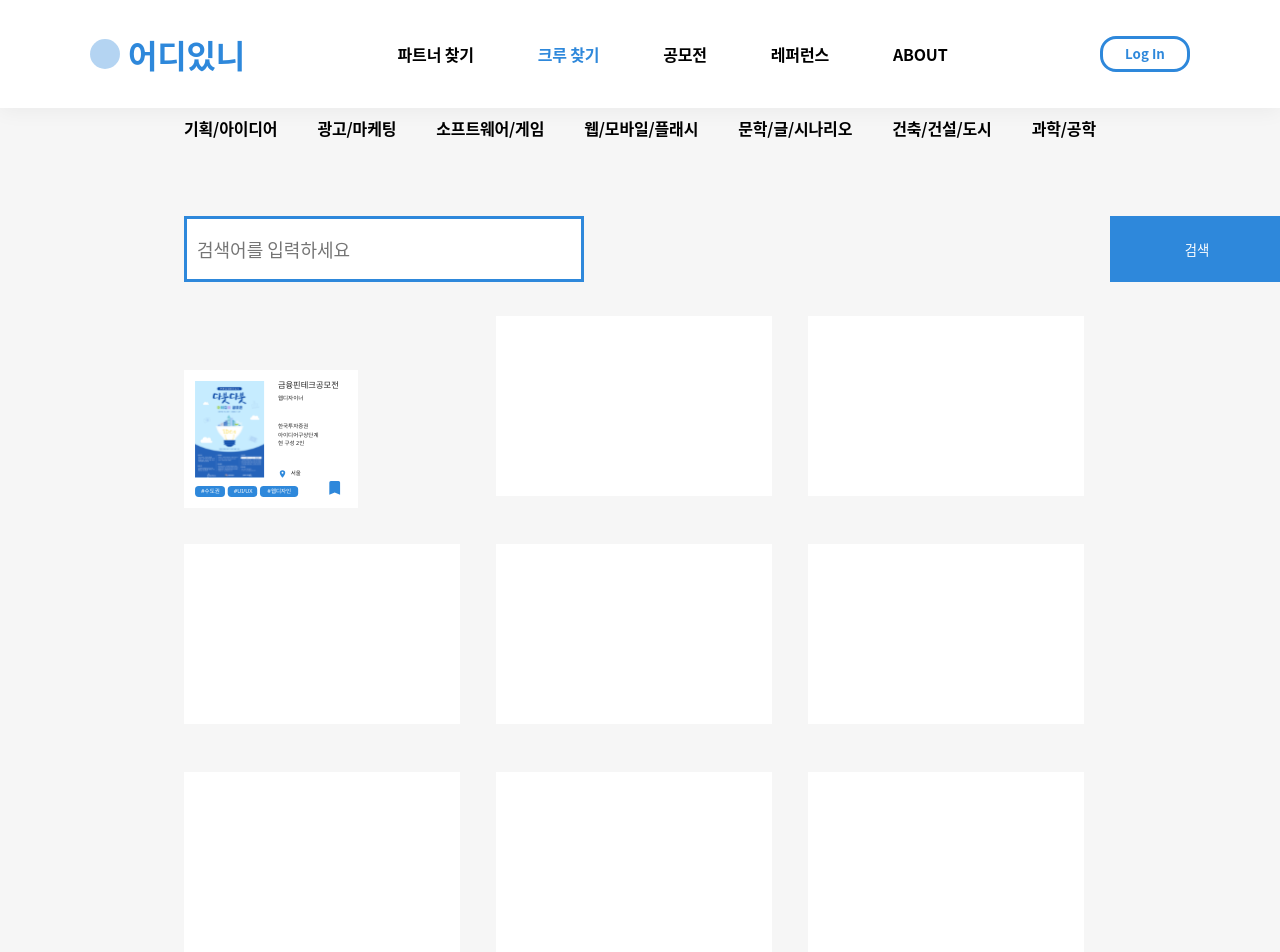
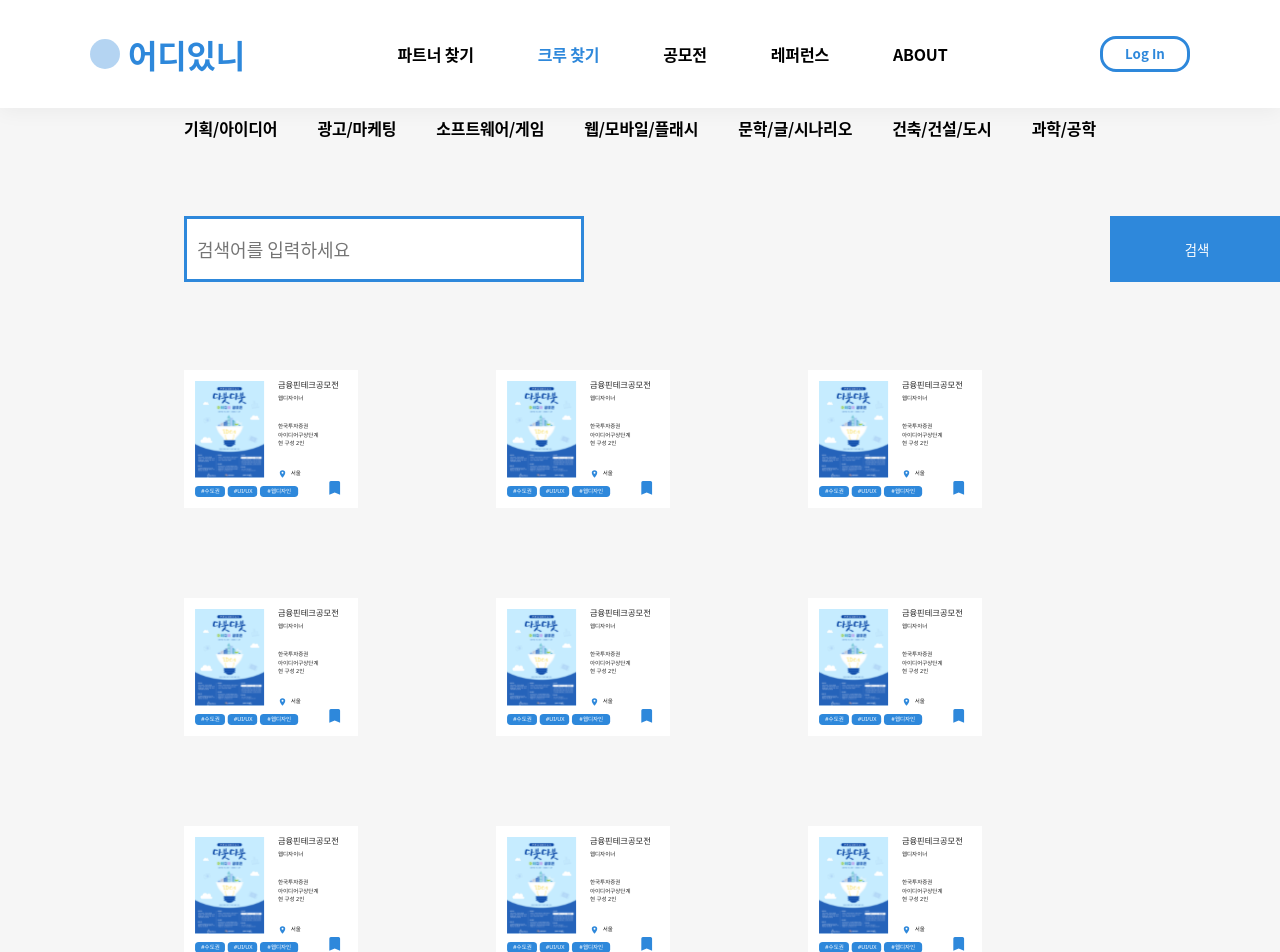
Before and after one commit to Double-Slash/5th-mini-team1-web, a Vue app in the folder front/: page /crew in a window 1280 px wide. Shown: the top 952 px of the page. Built offline with nearby package versions, Linux system fonts and the light colour scheme.

Commit message:
[변경]: 라우터 연결

```diff
--- a/front/src/views/contest/ContestMain.vue
+++ b/front/src/views/contest/ContestMain.vue
@@ -35,9 +35,7 @@
 
 <script>
 export default {
-  data(){
 
-  }
 };
 </script>
 
--- a/front/src/views/crew/CrewMain.vue
+++ b/front/src/views/crew/CrewMain.vue
@@ -14,18 +14,18 @@
         <button>검색</button>
     </div>
   <div class = "crewmain">
-      <div class = "crew"><img src="@/assets/svg/contest.svg"/></div>
-      <div class = "crew"><img src="@/assets/svg/main.svg" /></div>
-      <div class = "crew"><img src="@/assets/svg/main.svg"/></div>
-      <div class = "crew"><img src="@/assets/svg/main.svg" /></div>
-      <div class = "crew"><img src="@/assets/svg/main.svg" /></div>
-      <div class = "crew"><img src="@/assets/svg/main.svg" /></div>
-      <div class = "crew"><img src="@/assets/svg/main.svg" /></div>
-      <div class = "crew"><img src="@/assets/svg/main.svg" /></div>
-      <div class = "crew"><img src="@/assets/svg/main.svg" /></div>
-      <div class = "crew"><img src="@/assets/svg/main.svg" /></div>
-      <div class = "crew"><img src="@/assets/svg/main.svg" /></div>
-      <div class = "crew"><img src="@/assets/svg/main.svg" /></div>
+      <div class = "crew"><router-link to="/crew/:id"><img src="@/assets/svg/contest.svg"/></router-link></div>
+      <div class = "crew"><router-link to="/crew/:id"><img src="@/assets/svg/contest.svg"/></router-link></div>
+      <div class = "crew"><router-link to="/crew/:id"><img src="@/assets/svg/contest.svg"/></router-link></div>
+      <div class = "crew"><router-link to="/crew/:id"><img src="@/assets/svg/contest.svg"/></router-link></div>
+      <div class = "crew"><router-link to="/crew/:id"><img src="@/assets/svg/contest.svg"/></router-link></div>
+      <div class = "crew"><router-link to="/crew/:id"><img src="@/assets/svg/contest.svg"/></router-link></div>
+      <div class = "crew"><router-link to="/crew/:id"><img src="@/assets/svg/contest.svg"/></router-link></div>
+      <div class = "crew"><router-link to="/crew/:id"><img src="@/assets/svg/contest.svg"/></router-link></div>
+      <div class = "crew"><router-link to="/crew/:id"><img src="@/assets/svg/contest.svg"/></router-link></div>
+      <div class = "crew"><router-link to="/crew/:id"><img src="@/assets/svg/contest.svg"/></router-link></div>
+      <div class = "crew"><router-link to="/crew/:id"><img src="@/assets/svg/contest.svg"/></router-link></div>
+      <div class = "crew"><router-link to="/crew/:id"><img src="@/assets/svg/contest.svg"/></router-link></div>
   </div>
 </div>
 </template>
--- a/front/src/views/partner/PartnerMain.vue
+++ b/front/src/views/partner/PartnerMain.vue
@@ -14,28 +14,28 @@
         <button>검색</button>
     </div>
   <div class = "partnermain">
-      <div><img src="@/assets/svg/partners.svg"/></div>
-      <div><img src="@/assets/svg/main.svg" /></div>
-      <div><img src="@/assets/svg/main.svg" /></div>
-      <div><img src="@/assets/svg/main.svg" /></div>
-      <div><img src="@/assets/svg/main.svg" /></div>
-      <div><img src="@/assets/svg/main.svg" /></div>
-      <div><img src="@/assets/svg/main.svg" /></div>
-      <div><img src="@/assets/svg/main.svg" /></div>
-      <div><img src="@/assets/svg/main.svg" /></div>
-      <div><img src="@/assets/svg/main.svg" /></div>
-      <div><img src="@/assets/svg/main.svg" /></div>
-      <div><img src="@/assets/svg/main.svg" /></div>
+      <div><router-link to = '/partner/:id'><img src="@/assets/svg/partners.svg"/></router-link></div>
+      <div><router-link to = '/partner/:id'><img src="@/assets/svg/main.svg"/></router-link></div>
+      <div><router-link to = '/partner/:id'><img src="@/assets/svg/main.svg"/></router-link></div>
+      <div><router-link to = '/partner/:id'><img src="@/assets/svg/main.svg"/></router-link></div>
+      <div><router-link to = '/partner/:id'><img src="@/assets/svg/main.svg"/></router-link></div>
+      <div><router-link to = '/partner/:id'><img src="@/assets/svg/main.svg"/></router-link></div>
+      <div><router-link to = '/partner/:id'><img src="@/assets/svg/main.svg"/></router-link></div>
+      <div><router-link to = '/partner/:id'><img src="@/assets/svg/main.svg"/></router-link></div>
+      <div><router-link to = '/partner/:id'><img src="@/assets/svg/main.svg"/></router-link></div>
+      <div><router-link to = '/partner/:id'><img src="@/assets/svg/main.svg"/></router-link></div>
+      <div><router-link to = '/partner/:id'><img src="@/assets/svg/main.svg"/></router-link></div>
+      <div><router-link to = '/partner/:id'><img src="@/assets/svg/main.svg"/></router-link></div>
   </div>
 </div>
 </template>
 
 <script>
+import partner from "@/views/partner/PartnerView.vue"
 export default {
 
 };
 </script>
-
 <style>
 
 .partnermain{
```
Also changed, not shown: 1 other file (tests, documents, lock files or other folders).
